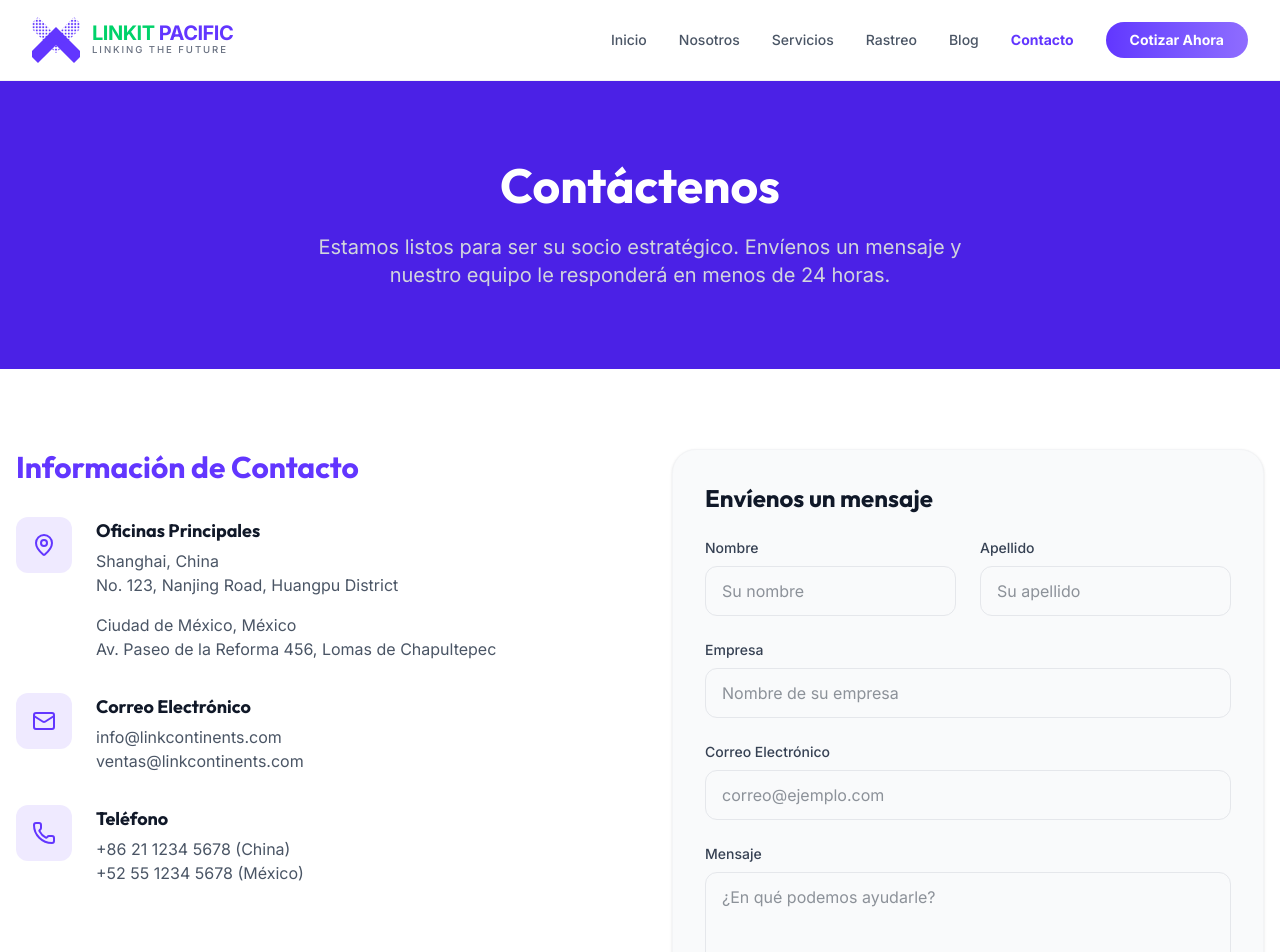
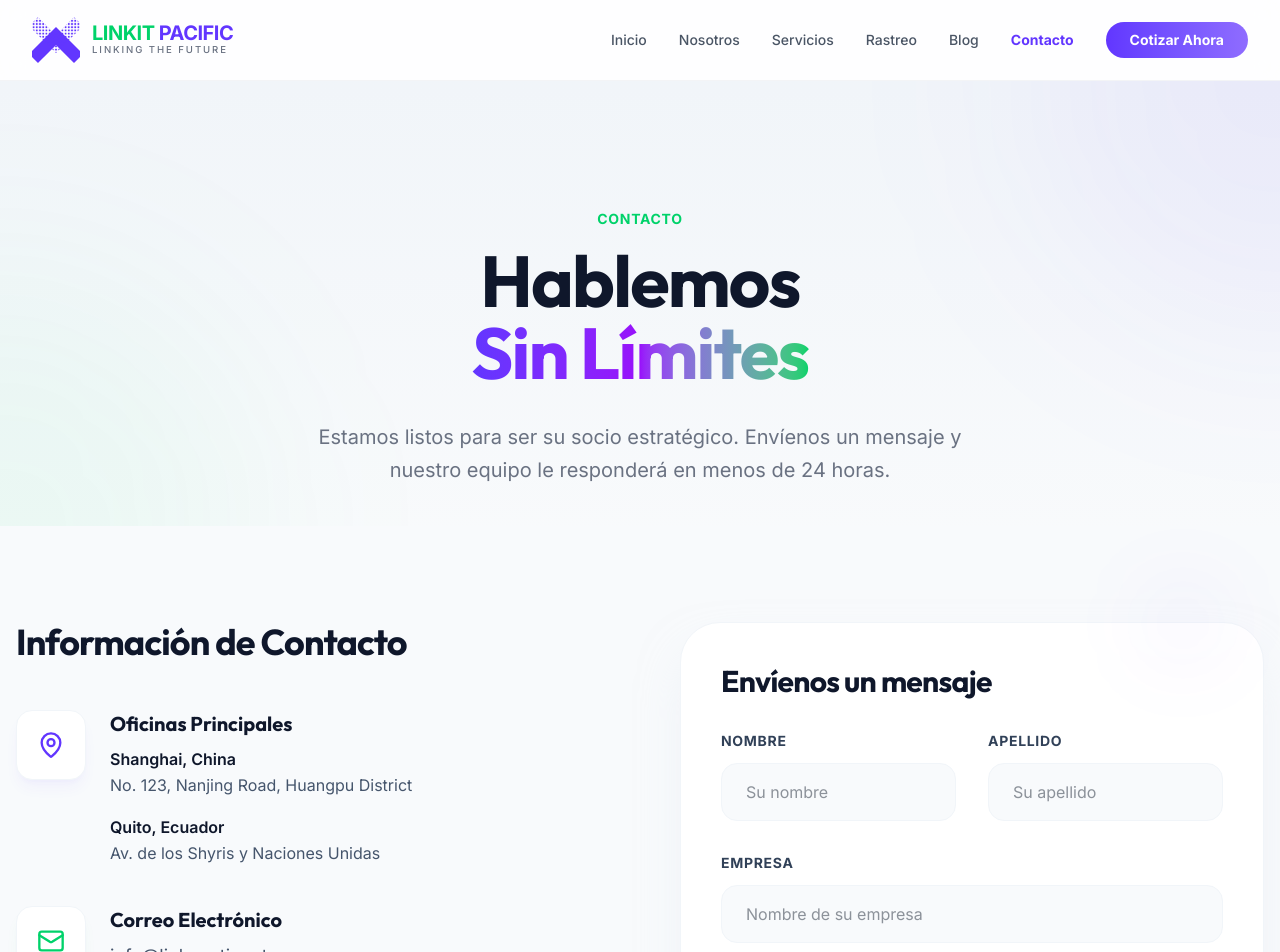
Before and after one commit to JuanmaMrCh8/Linkit-pacific-, a React (Vite) app: page /contacto in a window 1280 px wide. Shown: the top 952 px of the page. Built offline with nearby package versions, Linux system fonts and the light colour scheme.

Commit message:
feat: Redesign page headers and backgrounds
Integrates dynamic gradient backgrounds and motion effects into page headers for a more engaging user experience. Updates hero section image and styling on the Home page. Refactors ServiceSection component to use a typed interface.

```diff
--- a/src/components/HomeSections.tsx
+++ b/src/components/HomeSections.tsx
@@ -19,11 +19,11 @@ export function Hero() {
       {/* Background Image with Overlay */}
       <div className="absolute inset-0 z-0">
         <img
-          src="https://images.unsplash.com/photo-1486406146926-c627a92ad1ab?q=80&w=2070&auto=format&fit=crop"
-          alt="Modern Architecture"
-          className="w-full h-full object-cover opacity-20 mix-blend-multiply"
+          src="https://images.unsplash.com/photo-1577149004698-1940d94a0a83?q=80&w=2070&auto=format&fit=crop"
+          alt="Container Loading"
+          className="w-full h-full object-cover opacity-60"
         />
-        <div className="absolute inset-0 bg-gradient-to-r from-white via-white/80 to-transparent"></div>
+        <div className="absolute inset-0 bg-white/80 backdrop-blur-sm"></div>
         <div className="absolute top-0 right-0 w-[800px] h-[800px] bg-gradient-to-b from-primary/10 to-accent/10 rounded-full blur-3xl opacity-40 -translate-y-1/2 translate-x-1/3" />
       </div>
 
--- a/src/pages/Contact.tsx
+++ b/src/pages/Contact.tsx
@@ -5,72 +5,88 @@ import { Mail, Phone, MapPin, Send } from 'lucide-react';
 
 export default function Contact() {
   return (
-    <div className="min-h-screen flex flex-col bg-white">
+    <div className="min-h-screen flex flex-col bg-slate-50 overflow-hidden">
       <Navbar />
 
-      <div className="bg-primary-dark text-white py-20">
-        <div className="max-w-7xl mx-auto px-4 sm:px-6 lg:px-8 text-center">
-          <motion.h1
-            initial={{ opacity: 0, y: 20 }}
+      {/* Integrated Header */}
+      <div className="relative pt-32 pb-10 overflow-hidden">
+        <div className="absolute inset-0 z-0">
+           <div className="absolute inset-0 bg-gradient-to-b from-slate-100 to-slate-50" />
+           <div className="absolute top-0 right-0 w-[500px] h-[500px] bg-primary/5 rounded-full blur-[100px] -translate-y-1/2 translate-x-1/2" />
+           <div className="absolute bottom-0 left-0 w-[500px] h-[500px] bg-accent/5 rounded-full blur-[100px] translate-y-1/2 -translate-x-1/2" />
+        </div>
+
+        <div className="max-w-7xl mx-auto px-4 sm:px-6 lg:px-8 relative z-10 text-center">
+          <motion.div
+            initial={{ opacity: 0, y: 30 }}
             animate={{ opacity: 1, y: 0 }}
-            className="font-sans text-4xl md:text-5xl font-bold mb-6"
+            transition={{ duration: 0.8 }}
           >
-            Contáctenos
-          </motion.h1>
-          <p className="text-xl text-gray-300 max-w-2xl mx-auto">
-            Estamos listos para ser su socio estratégico. Envíenos un mensaje y nuestro equipo le responderá en menos de 24 horas.
-          </p>
+            <span className="text-accent font-bold tracking-wider uppercase text-sm mb-4 block">Contacto</span>
+            <h1 className="text-6xl md:text-7xl font-bold text-slate-900 mb-8 tracking-tight">
+              Hablemos <br />
+              <span className="text-transparent bg-clip-text bg-gradient-to-r from-primary via-purple-600 to-accent">
+                Sin Límites
+              </span>
+            </h1>
+            <p className="text-xl text-gray-500 max-w-2xl mx-auto leading-relaxed">
+              Estamos listos para ser su socio estratégico. Envíenos un mensaje y nuestro equipo le responderá en menos de 24 horas.
+            </p>
+          </motion.div>
         </div>
       </div>
 
-      <main className="flex-grow py-20 px-4">
-        <div className="max-w-7xl mx-auto grid grid-cols-1 lg:grid-cols-2 gap-16">
+      <main className="flex-grow py-24 px-4 relative">
+        <div className="max-w-7xl mx-auto grid grid-cols-1 lg:grid-cols-2 gap-20">
 
           {/* Contact Info */}
           <motion.div
-            initial={{ opacity: 0, x: -20 }}
-            animate={{ opacity: 1, x: 0 }}
-            transition={{ delay: 0.2 }}
+            initial={{ opacity: 0, x: -30 }}
+            whileInView={{ opacity: 1, x: 0 }}
+            viewport={{ once: true }}
+            transition={{ duration: 0.8 }}
           >
-            <h2 className="font-sans text-3xl font-bold text-primary mb-8">Información de Contacto</h2>
+            <h2 className="text-4xl font-bold text-slate-900 mb-12 tracking-tight">Información de Contacto</h2>
 
-            <div className="space-y-8">
-              <div className="flex items-start gap-6">
-                <div className="bg-primary/10 p-4 rounded-xl text-primary">
-                  <MapPin size={24} />
+            <div className="space-y-10">
+              <div className="flex items-start gap-6 group">
+                <div className="bg-white p-5 rounded-2xl text-primary shadow-lg shadow-primary/5 border border-slate-100 group-hover:scale-110 transition-transform">
+                  <MapPin size={28} />
                 </div>
                 <div>
-                  <h3 className="font-bold text-lg text-gray-900 mb-1">Oficinas Principales</h3>
-                  <p className="text-gray-600">
-                    Shanghai, China<br />
-                    No. 123, Nanjing Road, Huangpu District
-                  </p>
-                  <p className="text-gray-600 mt-4">
-                    Ciudad de México, México<br />
-                    Av. Paseo de la Reforma 456, Lomas de Chapultepec
-                  </p>
+                  <h3 className="font-bold text-xl text-slate-900 mb-2">Oficinas Principales</h3>
+                  <div className="space-y-4">
+                    <p className="text-slate-600 leading-relaxed">
+                      <span className="font-semibold text-slate-900">Shanghai, China</span><br />
+                      No. 123, Nanjing Road, Huangpu District
+                    </p>
+                    <p className="text-slate-600 leading-relaxed">
+                      <span className="font-semibold text-slate-900">Quito, Ecuador</span><br />
+                      Av. de los Shyris y Naciones Unidas
+                    </p>
+                  </div>
                 </div>
               </div>
 
-              <div className="flex items-start gap-6">
-                <div className="bg-primary/10 p-4 rounded-xl text-primary">
-                  <Mail size={24} />
+              <div className="flex items-start gap-6 group">
+                <div className="bg-white p-5 rounded-2xl text-accent shadow-lg shadow-accent/5 border border-slate-100 group-hover:scale-110 transition-transform">
+                  <Mail size={28} />
                 </div>
                 <div>
-                  <h3 className="font-bold text-lg text-gray-900 mb-1">Correo Electrónico</h3>
-                  <p className="text-gray-600">info@linkcontinents.com</p>
-                  <p className="text-gray-600">ventas@linkcontinents.com</p>
+                  <h3 className="font-bold text-xl text-slate-900 mb-2">Correo Electrónico</h3>
+                  <p className="text-slate-600 text-lg">info@linkcontinents.com</p>
+                  <p className="text-slate-600 text-lg">ventas@linkcontinents.com</p>
                 </div>
               </div>
 
-              <div className="flex items-start gap-6">
-                <div className="bg-primary/10 p-4 rounded-xl text-primary">
-                  <Phone size={24} />
+              <div className="flex items-start gap-6 group">
+                <div className="bg-white p-5 rounded-2xl text-purple-600 shadow-lg shadow-purple-500/5 border border-slate-100 group-hover:scale-110 transition-transform">
+                  <Phone size={28} />
                 </div>
                 <div>
-                  <h3 className="font-bold text-lg text-gray-900 mb-1">Teléfono</h3>
-                  <p className="text-gray-600">+86 21 1234 5678 (China)</p>
-                  <p className="text-gray-600">+52 55 1234 5678 (México)</p>
+                  <h3 className="font-bold text-xl text-slate-900 mb-2">Teléfono</h3>
+                  <p className="text-slate-600 text-lg">+86 21 1234 5678 (China)</p>
+                  <p className="text-slate-600 text-lg">+593 2 123 4567 (Ecuador)</p>
                 </div>
               </div>
             </div>
@@ -78,41 +94,47 @@ export default function Contact() {
 
           {/* Contact Form */}
           <motion.div
-            initial={{ opacity: 0, x: 20 }}
-            animate={{ opacity: 1, x: 0 }}
-            transition={{ delay: 0.4 }}
-            className="bg-gray-50 p-8 rounded-3xl shadow-sm border border-gray-100"
+            initial={{ opacity: 0, x: 30 }}
+            whileInView={{ opacity: 1, x: 0 }}
+            viewport={{ once: true }}
+            transition={{ duration: 0.8 }}
+            className="bg-white p-10 rounded-[2.5rem] shadow-2xl shadow-slate-200/50 border border-slate-100 relative"
           >
-            <h2 className="font-sans text-2xl font-bold text-gray-900 mb-6">Envíenos un mensaje</h2>
-            <form className="space-y-6">
-              <div className="grid grid-cols-1 md:grid-cols-2 gap-6">
+            <div className="absolute top-0 right-10 w-20 h-20 bg-primary/5 rounded-full blur-2xl -translate-y-1/2" />
+
+            <h2 className="text-3xl font-bold text-slate-900 mb-8 tracking-tight">Envíenos un mensaje</h2>
+            <form className="space-y-8">
+              <div className="grid grid-cols-1 md:grid-cols-2 gap-8">
                 <div>
-                  <label className="block text-sm font-medium text-gray-700 mb-2">Nombre</label>
-                  <input type="text" className="w-full px-4 py-3 rounded-xl border border-gray-200 focus:ring-2 focus:ring-primary focus:border-transparent outline-none transition-all" placeholder="Su nombre" />
+                  <label className="block text-sm font-bold text-slate-700 mb-3 uppercase tracking-wider">Nombre</label>
+                  <input type="text" className="w-full px-6 py-4 rounded-2xl bg-slate-50 border border-slate-100 focus:bg-white focus:ring-4 focus:ring-primary/10 focus:border-primary outline-none transition-all" placeholder="Su nombre" />
                 </div>
                 <div>
-                  <label className="block text-sm font-medium text-gray-700 mb-2">Apellido</label>
-                  <input type="text" className="w-full px-4 py-3 rounded-xl border border-gray-200 focus:ring-2 focus:ring-primary focus:border-transparent outline-none transition-all" placeholder="Su apellido" />
+                  <label className="block text-sm font-bold text-slate-700 mb-3 uppercase tracking-wider">Apellido</label>
+                  <input type="text" className="w-full px-6 py-4 rounded-2xl bg-slate-50 border border-slate-100 focus:bg-white focus:ring-4 focus:ring-primary/10 focus:border-primary outline-none transition-all" placeholder="Su apellido" />
                 </div>
               </div>
 
               <div>
-                <label className="block text-sm font-medium text-gray-700 mb-2">Empresa</label>
-                <input type="text" className="w-full px-4 py-3 rounded-xl border border-gray-200 focus:ring-2 focus:ring-primary focus:border-transparent outline-none transition-all" placeholder="Nombre de su empresa" />
+                <label className="block text-sm font-bold text-slate-700 mb-3 uppercase tracking-wider">Empresa</label>
+                <input type="text" className="w-full px-6 py-4 rounded-2xl bg-slate-50 border border-slate-100 focus:bg-white focus:ring-4 focus:ring-primary/10 focus:border-primary outline-none transition-all" placeholder="Nombre de su empresa" />
               </div>
 
               <div>
-                <label className="block text-sm font-medium text-gray-700 mb-2">Correo Electrónico</label>
-                <input type="email" className="w-full px-4 py-3 rounded-xl border border-gray-200 focus:ring-2 focus:ring-primary focus:border-transparent outline-none transition-all" placeholder="correo@ejemplo.com" />
+                <label className="block text-sm font-bold text-slate-700 mb-3 uppercase tracking-wider">Correo Electrónico</label>
+                <input type="email" className="w-full px-6 py-4 rounded-2xl bg-slate-50 border border-slate-100 focus:bg-white focus:ring-4 focus:ring-primary/10 focus:border-primary outline-none transition-all" placeholder="correo@ejemplo.com" />
               </div>
 
               <div>
-                <label className="block text-sm font-medium text-gray-700 mb-2">Mensaje</label>
-                <textarea rows={4} className="w-full px-4 py-3 rounded-xl border border-gray-200 focus:ring-2 focus:ring-primary focus:border-transparent outline-none transition-all" placeholder="¿En qué podemos ayudarle?"></textarea>
+                <label className="block text-sm font-bold text-slate-700 mb-3 uppercase tracking-wider">Mensaje</label>
+                <textarea rows={4} className="w-full px-6 py-4 rounded-2xl bg-slate-50 border border-slate-100 focus:bg-white focus:ring-4 focus:ring-primary/10 focus:border-primary outline-none transition-all resize-none" placeholder="¿En qué podemos ayudarle?"></textarea>
               </div>
 
-              <button type="submit" className="w-full bg-primary text-white font-bold py-4 rounded-xl hover:bg-primary-dark transition-colors flex items-center justify-center gap-2 shadow-lg hover:shadow-xl">
-                Enviar Mensaje <Send size={18} />
+              <button type="submit" className="w-full bg-slate-900 text-white font-bold py-5 rounded-2xl hover:bg-primary transition-all duration-300 flex items-center justify-center gap-3 shadow-xl hover:shadow-primary/20 group">
+                Enviar Mensaje
+                <div className="w-8 h-8 rounded-full bg-white/10 flex items-center justify-center group-hover:rotate-45 transition-transform">
+                  <Send size={16} />
+                </div>
               </button>
             </form>
           </motion.div>
--- a/src/pages/Services.tsx
+++ b/src/pages/Services.tsx
@@ -4,7 +4,18 @@ import { motion, useScroll, useTransform, AnimatePresence } from 'motion/react';
 import { Search, ShieldCheck, Ship, TrendingUp, Check, ShoppingBag, ArrowRight, ChevronDown } from 'lucide-react';
 import { Logo } from '@/components/Logo';
 
-const services = [
+interface Service {
+  id: string;
+  title: string;
+  icon: React.ReactNode;
+  description: string;
+  features: string[];
+  image: string;
+  highlight?: boolean;
+  luxury?: boolean;
+}
+
+const services: Service[] = [
   {
     id: 'sourcing',
     title: 'Soluciones de Sourcing',
@@ -74,7 +85,7 @@ const services = [
   }
 ];
 
-function ServiceSection({ service, index }: { service: typeof services[0] & { luxury?: boolean }, index: number }) {
+const ServiceSection: React.FC<{ service: Service, index: number }> = ({ service, index }) => {
   const ref = useRef(null);
   const { scrollYProgress } = useScroll({
     target: ref,
--- a/src/pages/Tracking.tsx
+++ b/src/pages/Tracking.tsx
@@ -1,19 +1,52 @@
 import React from 'react';
 import { Navbar, Footer } from '@/components/Layout';
 import { TrackingWidget } from '@/components/TrackingWidget';
+import { motion } from 'motion/react';
 
 export default function TrackingPage() {
   return (
-    <div className="min-h-screen flex flex-col bg-gray-50">
+    <div className="min-h-screen flex flex-col bg-slate-50 overflow-hidden">
       <Navbar />
-      <main className="flex-grow py-20 px-4">
-        <div className="text-center mb-12">
-          <h1 className="font-serif text-4xl md:text-5xl font-bold text-primary mb-4">Rastreo de Envíos</h1>
-          <p className="text-gray-600 max-w-2xl mx-auto">
-            Monitoree el estado de su carga en tiempo real desde origen hasta destino.
-          </p>
+
+      {/* Integrated Header */}
+      <div className="relative pt-32 pb-10 overflow-hidden">
+        <div className="absolute inset-0 z-0">
+           <div className="absolute inset-0 bg-gradient-to-b from-slate-100 to-slate-50" />
+           <div className="absolute top-0 right-0 w-[500px] h-[500px] bg-primary/5 rounded-full blur-[100px] -translate-y-1/2 translate-x-1/2" />
+           <div className="absolute bottom-0 left-0 w-[500px] h-[500px] bg-accent/5 rounded-full blur-[100px] translate-y-1/2 -translate-x-1/2" />
         </div>
-        <TrackingWidget />
+
+        <div className="max-w-7xl mx-auto px-4 sm:px-6 lg:px-8 relative z-10 text-center">
+          <motion.div
+            initial={{ opacity: 0, y: 30 }}
+            animate={{ opacity: 1, y: 0 }}
+            transition={{ duration: 0.8 }}
+          >
+            <span className="text-accent font-bold tracking-wider uppercase text-sm mb-4 block">Logística en Tiempo Real</span>
+            <h1 className="text-6xl md:text-7xl font-bold text-slate-900 mb-8 tracking-tight">
+              Rastreo de <br />
+              <span className="text-transparent bg-clip-text bg-gradient-to-r from-primary via-purple-600 to-accent">
+                Envíos
+              </span>
+            </h1>
+            <p className="text-xl text-gray-500 max-w-2xl mx-auto leading-relaxed">
+              Monitoree el estado de su carga en tiempo real desde origen hasta destino con total transparencia.
+            </p>
+          </motion.div>
+        </div>
+      </div>
+
+      <main className="flex-grow py-24 px-4 relative">
+        <div className="max-w-4xl mx-auto">
+          <motion.div
+            initial={{ opacity: 0, scale: 0.95 }}
+            whileInView={{ opacity: 1, scale: 1 }}
+            viewport={{ once: true }}
+            transition={{ duration: 0.8 }}
+          >
+            <TrackingWidget />
+          </motion.div>
+        </div>
       </main>
       <Footer />
     </div>
```
Also changed, not shown: src/pages/About.tsx (+101 -58 lines), src/pages/Blog.tsx (+47 -28 lines).
